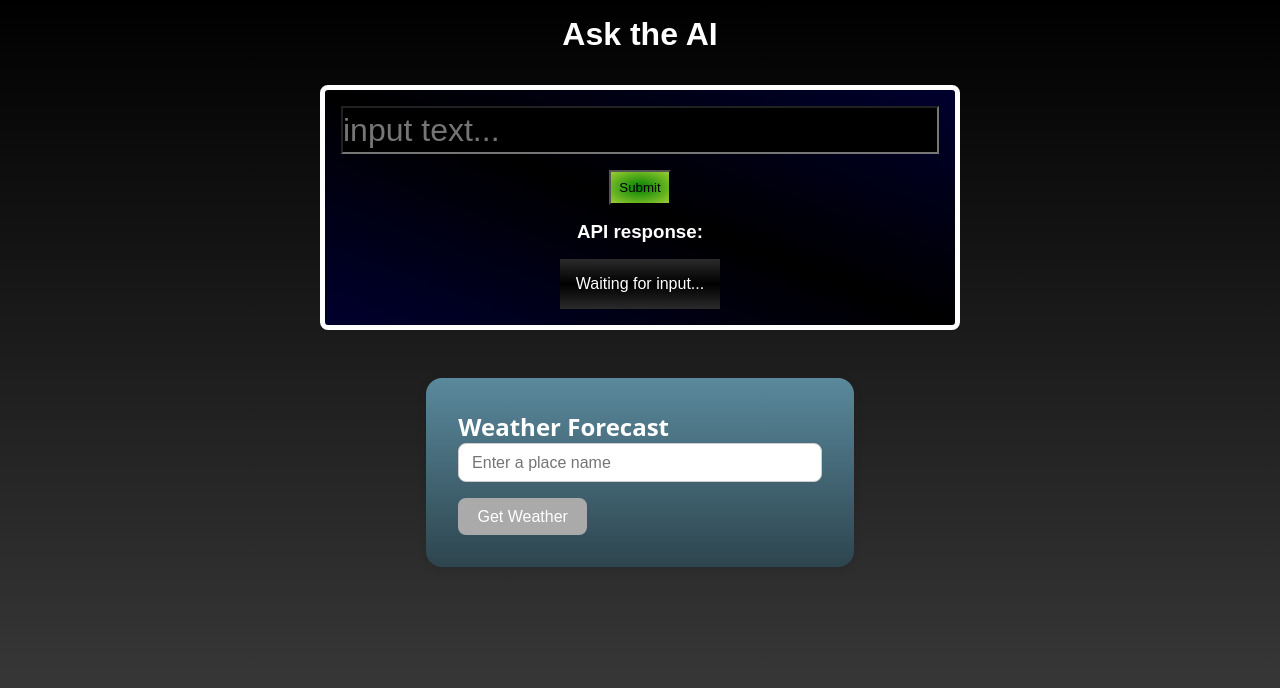
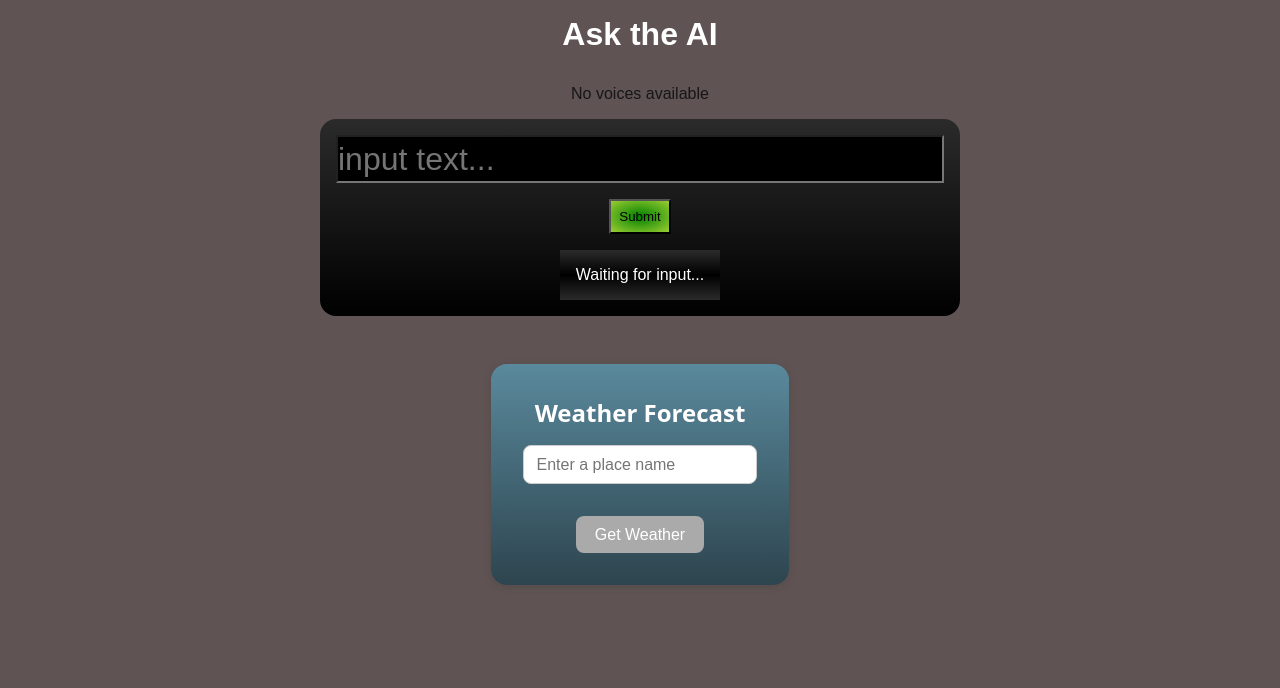
Before and after one commit to hemingus/ai-dashboard, a Next.js app: page / in a window 1280 px wide. Shown: the top 688 px of the page. Built offline with nearby package versions, Linux system fonts and the light colour scheme.

Commit message:
feat: added VoiceContext

```diff
--- a/src/app/components/OpenAI/OpenAItest.css
+++ b/src/app/components/OpenAI/OpenAItest.module.css
@@ -1,30 +1,27 @@
-.openAItest-container {
-    position: relative;
-    background: linear-gradient(to top right, darkblue -100%, black, darkblue 200%);
+.openAItestContainer {
     display: flex;
     flex-direction: column;
     justify-content: center;
     align-items: center;
     gap: 1rem;
+    background: linear-gradient(grey -200%, black);
+    border-radius: 1rem;
     padding: 1rem;
-    border: solid white 5px;
-    border-radius: 0.5rem;
-    color: white;
 }
 
 @media (min-width: 600px) {
-    .openAItest-container {
+    .openAItestContainer {
         width: 80%;
     }
 }
 
 @media (min-width: 1080px) {
-    .openAItest-container {
+    .openAItestContainer {
         width: 50%;
     }
 }
 
-.openAItest-input {
+.openAItestInput {
     width: 100%;
     background: black;
     height: 3rem;
@@ -32,19 +29,34 @@
     font-size: 2rem;
 }
 
-.openAItest-button {
+.openAItestButton {
     background: radial-gradient(green, yellowgreen);
     padding: 0.5rem;
     cursor: pointer;
 }
 
-.openAItest-button:hover {
+.openAItestButton:hover {
     background: radial-gradient(green, greenyellow);
 
 }
 
-.openAItest-response {
+.openAItestResponse {
     background: linear-gradient(grey -100%, black 50%, grey 200%);
     color: white;
     padding: 1rem;
 }
+
+.speakButton {
+    padding: 1rem;
+    font-size: 1rem;
+    background-color: rgb(0, 20, 80);
+    color: white;
+    border: none;
+    border-radius: 0.5rem;
+    cursor: pointer;
+}
+
+@keyframes blinking {
+    from {opacity: 100%;}
+    to {opacity: 0%;}
+}
--- a/src/app/components/OpenAI/OpenAItest.tsx
+++ b/src/app/components/OpenAI/OpenAItest.tsx
@@ -1,13 +1,15 @@
 "use client"
 
 import OpenAI from "openai";
-import { useState, useEffect} from 'react'
-import "./OpenAItest.css"
+import { useState } from 'react'
+import styles from './OpenAItest.module.css';
+import { useVoice } from "../../context/VoiceContext";
 
 const OpenAItest = () => {
     const [apiText, setApiText] = useState<string>("Waiting for input...")
     const [loading, setLoading] = useState(false)
     const [word, setWord] = useState<string>("")
+    const { speak } = useVoice();
 
     const handleInputChange = (event: React.ChangeEvent<HTMLInputElement>) => {
         setWord(event.target.value);
@@ -35,17 +37,18 @@ const OpenAItest = () => {
       };
 
     return (
-        <div className="openAItest-container">
+        <div className={styles.openAItestContainer}>
             <input
-            className="openAItest-input"
+            className={styles.openAItestInput}
             type="text"
             onChange={handleInputChange}
             value={word}
             placeholder="input text..."
             />
-            {loading ? <h3>Loading...</h3> : <button className="openAItest-button" onClick={fetchCompletion}>Submit</button>}
-            <h3>API response:</h3>
-            <article className="openAItest-response">{loading ? "loading..." : apiText}</article>
+            {loading ? <h3>Loading...</h3> : <button className={styles.openAItestButton} onClick={fetchCompletion}>Submit</button>}
+
+            <article className={styles.openAItestResponse}>{loading ? "loading..." : apiText}</article>
+            {apiText !== "Waiting for input..." && <button className={styles.speakButton} onClick={e => speak(apiText)}>🔊 Speak</button>}
         </div>
       )
 }
--- /dev/null
+++ b/src/app/components/VoiceSelector/VoiceSelector.module.css
@@ -0,0 +1,15 @@
+.voiceSelector {
+    background: black;
+    color: yellowgreen;
+    padding: 0.5rem;
+}
+
+.voiceSelectorContainer {
+    display: flex;
+    flex-direction: column;
+    justify-content: center;
+    align-items: center;
+    background: linear-gradient(grey -200%, black);
+    border-radius: 1rem;
+    padding: 1rem;
+}
--- /dev/null
+++ b/src/app/components/VoiceSelector/VoiceSelector.tsx
@@ -0,0 +1,32 @@
+"use client";
+
+import React from "react";
+import styles from "./VoiceSelector.module.css";
+import { useVoice } from "../../context/VoiceContext";
+
+const VoiceSelector: React.FC = () => {
+  const { voices, selectedVoice, setSelectedVoice } = useVoice();
+
+  if (voices.length === 0) {
+    return <p>No voices available</p>;
+  }
+
+  return (
+    <div className={styles.voiceSelectorContainer}>
+      <h3>Select Voice</h3>
+      <select
+        className={styles.voiceSelector}
+        value={selectedVoice || ""}
+        onChange={(e) => setSelectedVoice(e.target.value)}
+      >
+        {voices.map((voice, index) => (
+          <option key={index} value={voice.name}>
+            {voice.name} ({voice.lang})
+          </option>
+        ))}
+      </select>
+    </div>
+  );
+};
+
+export default VoiceSelector;
--- a/src/app/components/Weather/WeatherTest.module.css
+++ b/src/app/components/WeatherTest/WeatherTest.module.css
@@ -1,4 +1,9 @@
 .container {
+  display: flex;
+  justify-content: center;
+  align-items: center;
+  flex-direction: column;
+  gap: 1rem;
   max-width: 600px;
   margin: 2rem auto;
   padding: 2rem;
@@ -86,3 +91,13 @@
   border-left: 4px solid skyblue;
   border-radius: 0.5rem;
 }
+
+.speakbutton {
+  margin-top: 20px;
+  font-size: 1rem;
+  background-color: rgb(0, 20, 80);
+  color: white;
+  border: none;
+  border-radius: 0.5rem;
+  cursor: pointer;
+}
--- a/src/app/components/Weather/WeatherTest.tsx
+++ b/src/app/components/WeatherTest/WeatherTest.tsx
@@ -2,6 +2,7 @@
 
 import { useState } from 'react';
 import styles from './WeatherTest.module.css';
+import { useVoice } from "../../context/VoiceContext";
 
 export default function WeatherByPlace() {
   const [place, setPlace] = useState('');
@@ -10,6 +11,7 @@ export default function WeatherByPlace() {
   const [summary, setSummary] = useState('');
   const [loading, setLoading] = useState(false);
   const [error, setError] = useState('');
+  const { speak } = useVoice();
 
   async function fetchWeather() {
     setPlaceHeader(place);
@@ -79,6 +81,7 @@ export default function WeatherByPlace() {
         {loading ? 'Loading...' : 'Get Weather'}
       </button>
 
+
       {error && <p className={styles.error}>{error}</p>}
 
       {weather && (() => {
@@ -113,7 +116,11 @@ export default function WeatherByPlace() {
             {summary && (
               <>
                 <hr className={styles.divider} />
-                <p className={styles.summary}><strong>Summary:</strong> {summary}</p>
+                <div className={styles.summary}>
+                  <p><strong>Summary:</strong> {summary}</p>
+                  <button className={styles.speakbutton} onClick={e => speak(summary)}>🔊 Speak</button>
+                </div>
+
               </>
             )}
           </div>
--- /dev/null
+++ b/src/app/context/VoiceContext.tsx
@@ -0,0 +1,76 @@
+"use client";
+
+import {
+  createContext,
+  useContext,
+  useState,
+  useEffect,
+  ReactNode,
+} from "react";
+
+interface VoiceContextType {
+  voices: SpeechSynthesisVoice[];
+  selectedVoice: string | null;
+  setSelectedVoice: (voice: string) => void;
+  speak: (text: string) => void;
+}
+
+const VoiceContext = createContext<VoiceContextType | undefined>(undefined);
+
+export const VoiceProvider = ({ children }: { children: ReactNode }) => {
+  const [voices, setVoices] = useState<SpeechSynthesisVoice[]>([]);
+  const [selectedVoice, setSelectedVoice] = useState<string | null>(null);
+
+  // Load available voices
+  useEffect(() => {
+    const loadVoices = () => {
+      const available = window.speechSynthesis.getVoices();
+      setVoices(available);
+
+      // Pick first available voice if none selected
+      if (available.length > 0 && !selectedVoice) {
+        setSelectedVoice(available[0].name);
+      }
+    };
+
+    loadVoices();
+    window.speechSynthesis.onvoiceschanged = loadVoices;
+  }, [selectedVoice]);
+
+  // Global speak function
+  const speak = (text: string) => {
+    if ("speechSynthesis" in window) {
+      const utterance = new SpeechSynthesisUtterance(text);
+
+      const voice = voices.find((v) => v.name === selectedVoice);
+      if (voice) {
+        utterance.voice = voice;
+        console.log("Using voice:", voice.name, voice.lang);
+      } else {
+        console.warn("No matching voice found, using default.");
+      }
+
+      // Cancel any ongoing speech before speaking new text
+      window.speechSynthesis.cancel();
+      window.speechSynthesis.speak(utterance);
+    } else {
+      alert("Sorry, your browser does not support text-to-speech.");
+    }
+  };
+
+  return (
+    <VoiceContext.Provider
+      value={{ voices, selectedVoice, setSelectedVoice, speak }}
+    >
+      {children}
+    </VoiceContext.Provider>
+  );
+};
+
+export const useVoice = () => {
+  const ctx = useContext(VoiceContext);
+  if (!ctx) {
+    throw new Error("useVoice must be used within a VoiceProvider");
+  }
+  return ctx;
+};
--- a/src/app/page.module.css
+++ b/src/app/page.module.css
@@ -1,6 +1,6 @@
 .page {
   position: relative;
-  background: linear-gradient(grey -200%, black, grey 200%);
+  background: rgb(95, 83, 83);
   min-height: 100vh;
   display: flex;
   flex-direction: column;
--- a/src/app/page.tsx
+++ b/src/app/page.tsx
@@ -1,13 +1,19 @@
 import OpenAItest from "./components/OpenAI/OpenAItest";
-import WeatherTest from "./components/Weather/WeatherTest";
+import WeatherTest from "./components/WeatherTest/WeatherTest";
 import styles from "./page.module.css";
+import { VoiceProvider } from "./context/VoiceContext";
+import VoiceSelector from "./components/VoiceSelector/VoiceSelector";
 
 export default function Home() {
+
   return (
-    <div className={styles.page}>
-      <h1 className={styles.header}>Ask the AI</h1>
-      <OpenAItest />
-      <WeatherTest />
-    </div>
+    <VoiceProvider>
+      <div className={styles.page}>
+        <h1 className={styles.header}>Ask the AI</h1>
+        <VoiceSelector />
+        <OpenAItest />
+        <WeatherTest />
+      </div>
+    </VoiceProvider>
   );
 }
```
